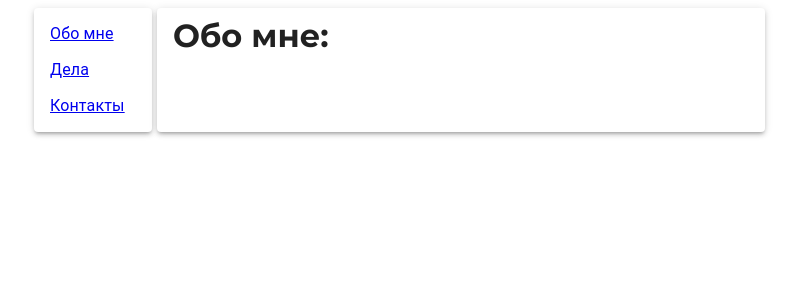
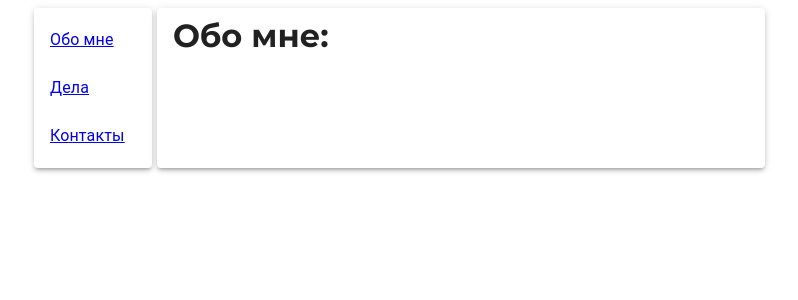
Before and after one commit to WebHeroSchool/todo-taa, a React (Create React App) app: page / in a window 1280 px wide. Shown: the top 300 px of the page, without its empty margins (238-1036 px from the left). Built offline with nearby package versions, Linux system fonts and the light colour scheme.

Commit message:
added menu

```diff
--- a/src/components/Menu/Menu.jsx
+++ b/src/components/Menu/Menu.jsx
@@ -1,49 +1,67 @@
+import {
+  React,
+  useState,
+} from 'react';
+import {
+  Link,
+} from 'react-router-dom';
 import styles from './Menu.module.css';
 import {
   Paper,
   MenuList,
+  ListItem,
+  ListItemText,
 } from '@material-ui/core';
-import {
-  Link,
-} from 'react-router-dom';
-
-import MyMenuItem from '../MyMenuItem/MyMenuItem';
 
 const Menu = () => {
-  const menuItems = [
-    {
-      value: 'Обо мне',
-      path: '/',
-    },
-    {
-      value: 'Дела',
-      path: '/todo',
-    },
-    {
-      value: 'Контакты',
-      path: '/contacts',
-    },
-  ];
+  const [
+    selectedIndex,
+    setSelectedIndex,
+  ] = useState(0);
+
+  const handleListItemClick = (event, index) => {
+    setSelectedIndex(index);
+  };
 
 
   return (
     <Paper className={styles.menu} elevation={3} >
       <MenuList>
 
-        {
-          menuItems.map(menuItem => (
-            <Link
-              key={menuItem.value.toString()}
-              to={menuItem.path}
-            >
-              <MyMenuItem value={menuItem.value} />
-            </Link>
-          ))
-        }
+        <Link to='/'>
+          <ListItem
+            button
+            selected={selectedIndex === 1}
+            onClick={event => handleListItemClick(event, 1)}
+          >
+            <ListItemText primary="Обо мне" />
+          </ListItem>
+        </Link>
+
+        <Link to='/todo'>
+          <ListItem
+            button
+            selected={selectedIndex === 2}
+            onClick={event => handleListItemClick(event, 2)}
+          >
+            <ListItemText primary="Дела" />
+          </ListItem>
+        </Link>
+
+        <Link to='/contacts'>
+          <ListItem
+            button
+            selected={selectedIndex === 3}
+            onClick={event => handleListItemClick(event, 3)}
+          >
+            <ListItemText primary="Контакты" />
+          </ListItem>
+        </Link>
 
       </MenuList>
     </Paper>
   );
 };
 
+
 export default Menu;
--- a/src/components/MyMenuItem/MyMenuItem.jsx
+++ /dev/null
@@ -1,33 +0,0 @@
-import {
-  React,
-  useState,
-} from 'react';
-import {
-  MenuItem,
-} from '@material-ui/core';
-
-
-const MyMenuItem = ({
-  value,
-}) => {
-  const [
-    isSelected,
-    setIsSelected,
-  ] = useState(false);
-
-  const toSelect = () => {
-    setIsSelected(true);
-  };
-
-
-  return (
-    <MenuItem
-      selected={isSelected}
-      onClick={toSelect}
-    >
-      {value}
-    </MenuItem>
-  );
-};
-
-export default MyMenuItem;
```
